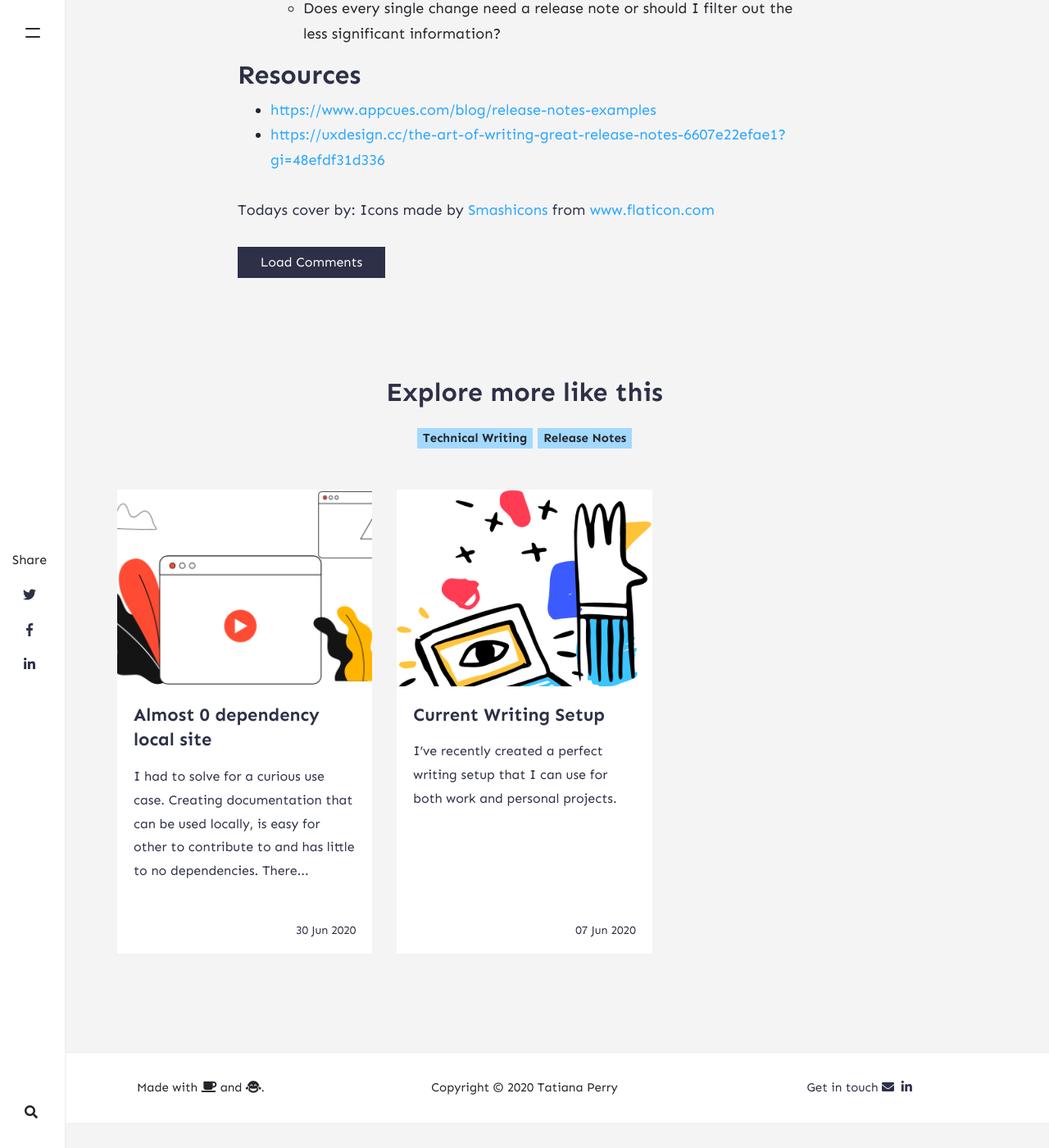
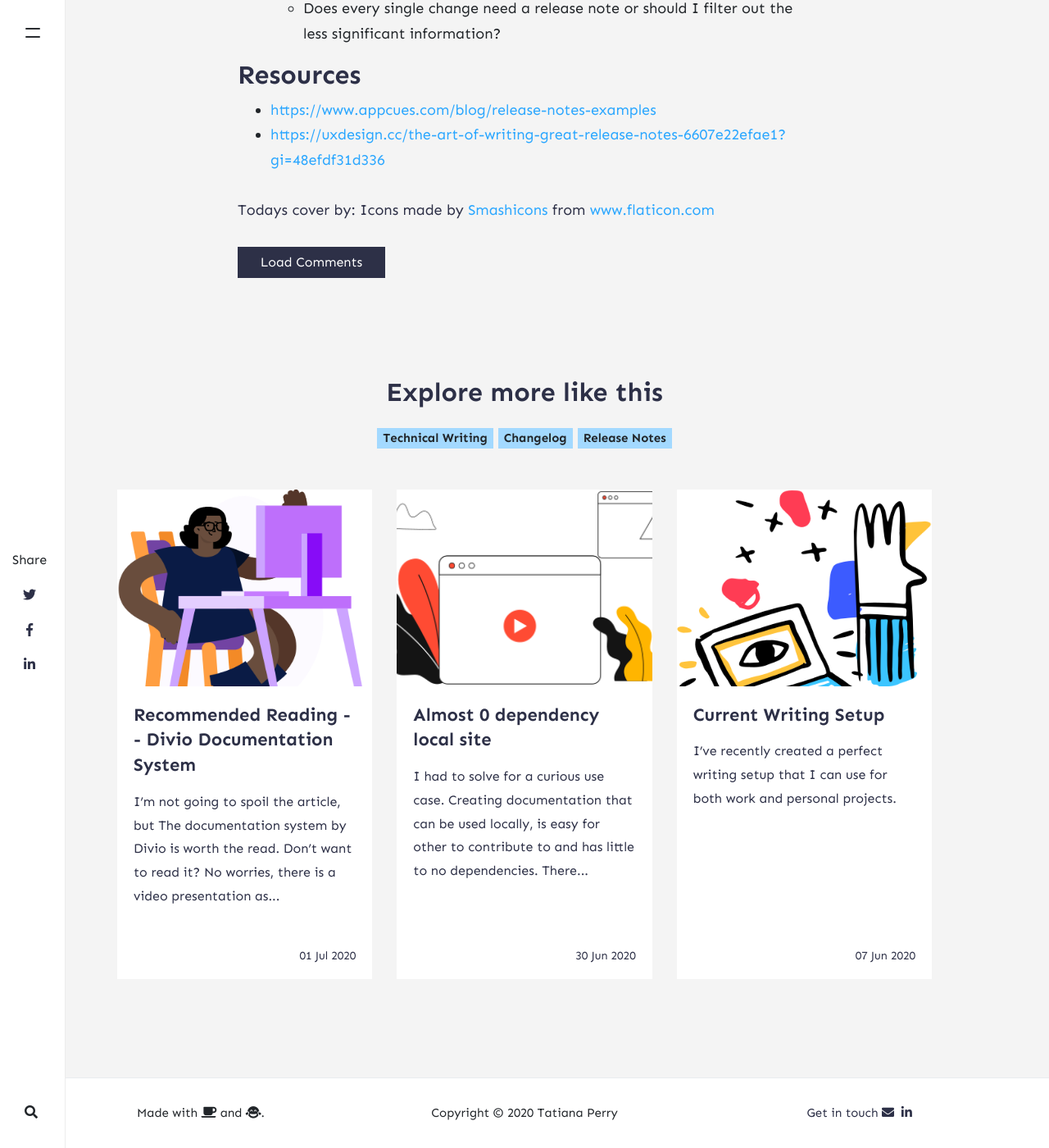
Before and after one commit to tjperry07/personal-site, a Jekyll site: the page built from _posts/2020-06-01-release-notes.md, in a window 1280 px wide and 1400 px high, scrolled down 5029 px. Shown: the whole window at 82% size. Built offline with Jekyll 4.4.1, drawn with Linux system fonts in a browser that asks for light colours; nearby versions of some CDN libraries; comment, search, counter and statistics services are not loaded; before the commit the page ends 6398 px from its top, so only the background shows below that.

Commit message:
added new article

```diff
--- a/_posts/2020-06-01-release-notes.md
+++ b/_posts/2020-06-01-release-notes.md
@@ -5,7 +5,7 @@ permalink: /thinking-about-release-notes
 image: "assets/images/release.png"
 description: Describes release notes, what to consider when creating release notes and release notes design."
 categories: [ Technical Writing ]
-tags: [ release notes ]
+tags: [ Release Notes, Changelog ]
 ---
 
 Release notes, changelog whatever you want to call them, is a critical way to communicate with customers. I'll attempt to define what release notes are, the content and who should write them.
@@ -22,6 +22,7 @@ Release notes or changelog is a way to inform your users of changes to your prod
 * Add links to direct readers to any supporting content.
 
 ## Release notes content
+
 What should your release notes contain? A good guideline to follow is:
 
 * **Enhancements** - Changes or updates to features that already exist and improve the user experience. Try to detail how it will help them.
@@ -31,6 +32,7 @@ What should your release notes contain? A good guideline to follow is:
 ![Slack Windows Release Notes](assets/images/release_notes_slack.png "Slack Windows Release Notes https://slack.com/release-notes/windows")
 
 ## Release notes design
+
 Designing your release notes might be the hardest part. They need to be apart of the product, but what else can you add to make the experience better?
 
 * **Filters** - Filters can let users narrow down the release notes to the information they need.
@@ -42,6 +44,7 @@ Designing your release notes might be the hardest part. They need to be apart of
 ![Shopify Developer Release Notes](assets/images/release-notes-shopify.png "Shopify Developer Release Notes https://shopify.dev/changelog")
 
 ## Multi-channel releases
+
 Appcues ([https://www.appcues.com/blog/release-notes-examples](https://www.appcues.com/blog/release-notes-examples)) has a great article where they detail the places your release notes should live.
 
 > * **Email**—re-engage users and encourage them to log back in to check out what's new
--- /dev/null
+++ b/_posts/2020-07-01-divio-recommended-reading.md
@@ -0,0 +1,17 @@
+---
+layout: post
+title:  "Recommended Reading -- Divio Documentation System"
+permalink: /recommended-reading
+image: "assets/images/recommended-reading.png"
+description: "The documentation system by Divio is a great read for experienced and new technical writers."
+categories: [ Technical Writing ]
+tags: [ Recommended Reading ]
+---
+
+I'm not going to spoil the article, but [The documentation system by Divio](https://documentation.divio.com/) is worth the read. Don't want to read it? No worries, there is a video presentation as well.
+
+It lays out different types of documenation, how they approach writing them and how to write them and write them well. Bookmark this and refer to it if you need to explain what goes into technical documentation.
+
+This took me about 45 minutes hour to read through.
+
+Todays cover by: [Pablo Stanley](https://blush.design/artists/pablo-stanley)
```
Also changed, not shown: assets/images/recommended-reading.png (added).
